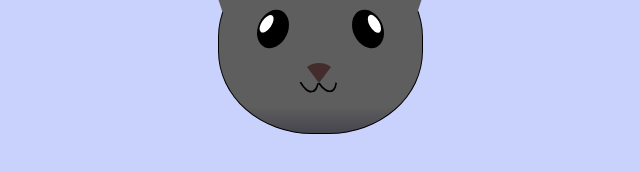
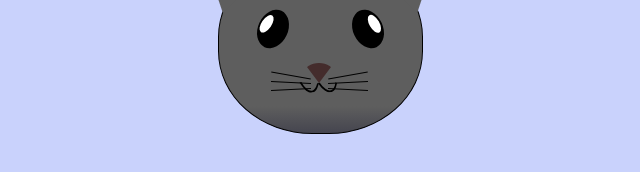
Before and after one commit to bp4924/cat-painting, a plain HTML site: page index.html in a window 1280 px wide. Shown: the part 356-528 px from the top of the page, 320-960 px from the left. Drawn offline with Linux system fonts and the light colour scheme.

Commit message:
add whiskers

```diff
--- a/index.html
+++ b/index.html
@@ -30,6 +30,18 @@
           <div class="cat-mouth-line-left"></div>
           <div class="cat-mouth-line-right"></div>
         </div>
+        <div class="cat-whiskers">
+          <div class="cat-whiskers-left">
+            <div class="cat-whisker-left-top"></div>
+            <div class="cat-whisker-left-middle"></div>
+            <div class="cat-whisker-left-bottom"></div>
+          </div>
+          <div class="cat-whiskers-right">
+            <div class="cat-whisker-right-top"></div>
+            <div class="cat-whisker-right-middle"></div>
+            <div class="cat-whisker-right-bottom"></div>
+          </div>
+        </div>
       </div>
     </main>
   </body>
--- a/styles.css
+++ b/styles.css
@@ -150,3 +150,56 @@ body {
   left: 91px;
   transform: rotate(165deg);
 }
+
+.cat-whiskers-left div {
+  width: 40px;
+  height: 1px;
+  background-color: #000;
+}
+.cat-whiskers-right div {
+  width: 40px;
+  height: 1px;
+  background-color: #000;
+}
+
+.cat-whisker-left-top {
+  position: absolute;
+  top: 120px;
+  left: 52px;
+  transform: rotate(10deg);
+}
+
+.cat-whisker-left-middle {
+  position: absolute;
+  top: 127px;
+  left: 52px;
+  transform: rotate(3deg);
+}
+
+.cat-whisker-left-bottom {
+  position: absolute;
+  top: 134px;
+  left: 52px;
+  transform: rotate(-3deg);
+}
+
+.cat-whisker-right-top {
+  position: absolute;
+  top: 120px;
+  left: 109px;
+  transform: rotate(-10deg);
+}
+
+.cat-whisker-right-middle {
+  position: absolute;
+  top: 127px;
+  left: 109px;
+  transform: rotate(-3deg);
+}
+
+.cat-whisker-right-bottom {
+  position: absolute;
+  top: 134px;
+  left: 109px;
+  transform: rotate(3deg);
+}
```
